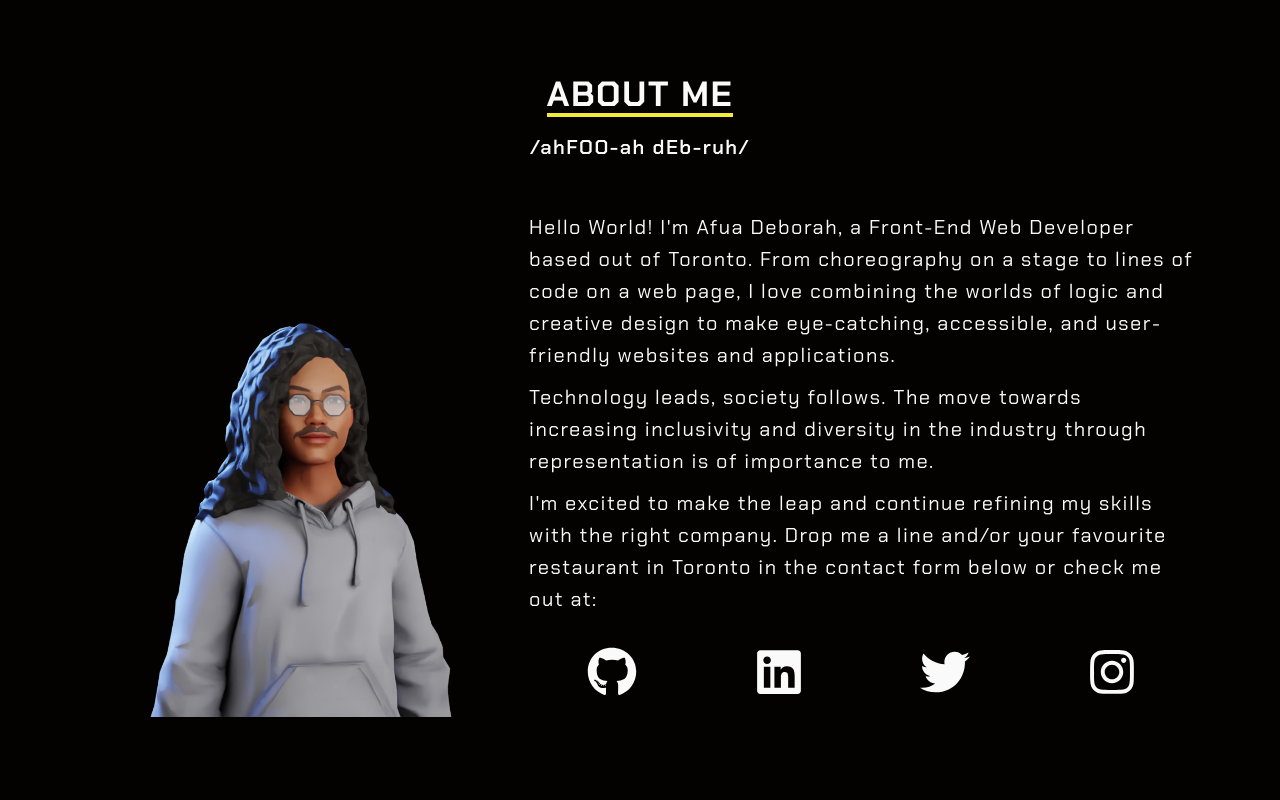
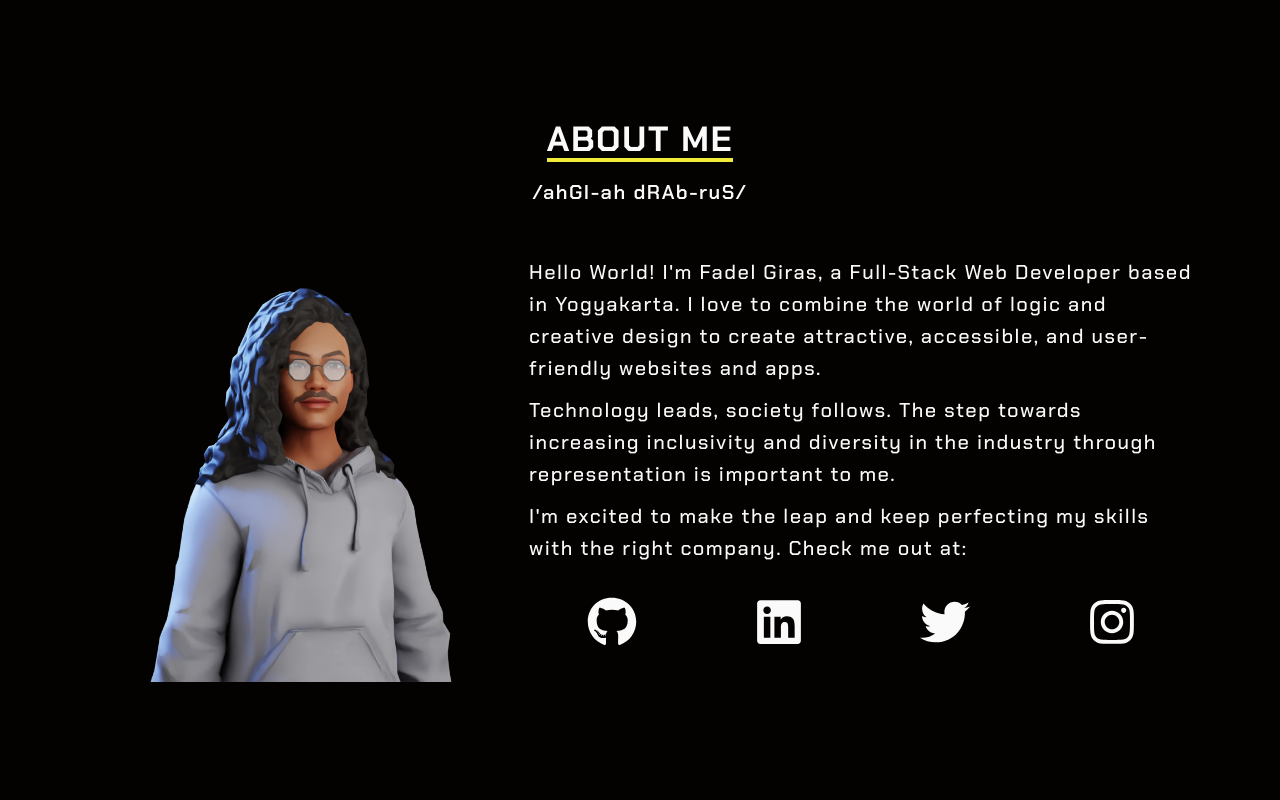
Before and after one commit to hoggir/Portofolio, a React (Create React App) app: page / in a window 1280 px wide. Shown: the part 800-1600 px from the top of the page. Built offline with nearby package versions, Linux system fonts and the light colour scheme.

Commit message:
add-contact

```diff
--- a/src/App.css
+++ b/src/App.css
@@ -11,12 +11,13 @@
   --text-black-700: #504e70;
   --skin-color: #ec1839;
   --skin-color-yellow: #FFA818;
-
+  --dark-bg: #030200;
   --bg-dark-900: #030200;
 }
 
 body
 {
+  background-color: var(--dark-bg);
   line-height: 1.5;
   font-size: 16px;
   font-family: 'Poppins', sans-serif;
--- a/src/component/v2/About/index.css
+++ b/src/component/v2/About/index.css
@@ -66,7 +66,6 @@
 
 .v2about-img-con img {
     margin: auto;
-    padding-top: 70px;
     width: 100%;
 }
 
@@ -77,6 +76,7 @@
 }
 
 .v2about-item-60 p {
+    font-weight: 500;
     margin-bottom: 10px;
     color: var(--white-main-text);
     font-size: 20px;
--- a/src/component/v2/About/index.jsx
+++ b/src/component/v2/About/index.jsx
@@ -9,7 +9,7 @@ export default function V2about() {
       <div className="v2about-column">
         <div className="about-title">
           <h2>About Me</h2>
-          <p>/ahFOO-ah dEb-ruh/</p>
+          <p>/ahGI-ah dRAb-ruS/</p>
         </div>
         <div className="v2about-box">
           <div className="v2about-item-40">
@@ -19,21 +19,19 @@ export default function V2about() {
           </div>
           <div className="v2about-item-60">
             <p>
-              Hello World! I'm Afua Deborah, a Front-End Web Developer based out
-              of Toronto. From choreography on a stage to lines of code on a web
-              page, I love combining the worlds of logic and creative design to
-              make eye-catching, accessible, and user-friendly websites and
-              applications.
+              Hello World! I'm Fadel Giras, a Full-Stack Web Developer based in
+              Yogyakarta. I love to combine the world of logic and creative
+              design to create attractive, accessible, and user-friendly
+              websites and apps.
             </p>
             <p>
-              Technology leads, society follows. The move towards increasing
+              Technology leads, society follows. The step towards increasing
               inclusivity and diversity in the industry through representation
-              is of importance to me.
+              is important to me.
             </p>
             <p>
-              I'm excited to make the leap and continue refining my skills with
-              the right company. Drop me a line and/or your favourite restaurant
-              in Toronto in the contact form below or check me out at:
+              I'm excited to make the leap and keep perfecting my skills with
+              the right company. Check me out at:
             </p>
             <div className="v2about-item-icon-box">
               <div className="v2about-item-icon-item">
--- a/src/component/v2/Jumbotron/index.css
+++ b/src/component/v2/Jumbotron/index.css
@@ -3,6 +3,7 @@
 }
 
 .v2jumbotron-item span {
+    letter-spacing: 1.5px;
     font-size: 45px;
     text-transform: uppercase;
     color: var(--white-main-text);
--- a/src/pages/v2/Home/index.css
+++ b/src/pages/v2/Home/index.css
@@ -3,9 +3,7 @@
 :root
 {
   --dark-bg: #030200;
-
   --yellow-accent: #f2eb3a;
-
   --white-main-text: #fafafa;
   --white-second-text: #b1b1b1;
 }
@@ -150,6 +148,43 @@
   align-items: center;
 }
 
+.back-to-top {
+  padding: 50px 0;
+  text-align: center;
+  transition: all 0.3s ease;
+  margin-top: 10px;
+  margin-bottom: 10px;
+}
+
+.back-to-top a {
+  color: var(--white-main-text);
+  font-size: 20px;
+  letter-spacing: 1.5;
+  font-weight: 700;
+  text-decoration: none;
+  text-transform: uppercase;
+
+}
+
+.back-to-top:hover {
+  transform: scale(1.05);
+}
+
+.back-to-top a:hover {
+  color: var(--yellow-accent);
+}
+
+.design-by {
+  padding: 5px 0;
+  color: var(--white-main-text);
+  text-align: center;
+  font-size: 15px;
+  font-weight: 700;
+  letter-spacing: 1.5px;
+  line-height: 24px;
+  opacity: 0.8;
+}
+
 @media screen and (max-width: 500px) {
   .tog {
     top: 20px;
--- a/src/pages/v2/Home/index.jsx
+++ b/src/pages/v2/Home/index.jsx
@@ -42,11 +42,15 @@ function V2Home() {
           <div id="projects" className="v2skills">
             <V2project />
           </div>
-          <div id="projects" className="v2skills">
+          <div id="contact" className="v2skills">
             <V2contact />
           </div>
         </div>
       </div>
+      <div className="back-to-top">
+        <a href="#home">back to top</a>
+      </div>
+      <div className="design-by">MADE BY FADEL GIRAS 2022</div>
     </div>
   );
 }
```
